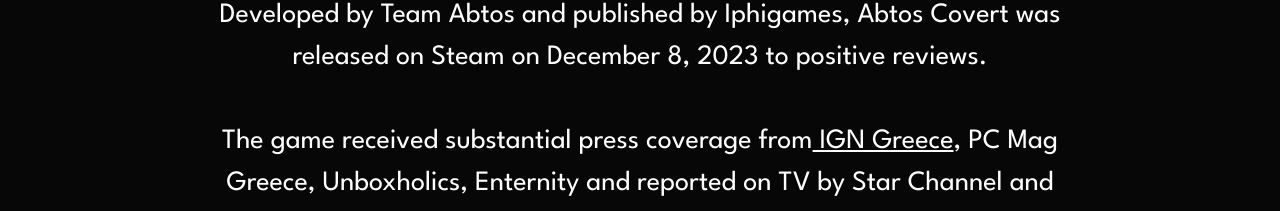
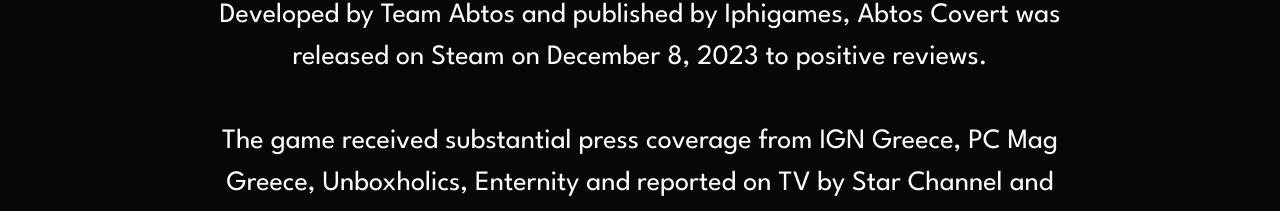
Before and after one commit to aemiliu5/aemiliu5.github.io, a Next.js app: page / in a window 1280 px wide. Shown: the part 3340-3551 px from the top of the page. Built offline with nearby package versions, Linux system fonts and the light colour scheme.

Commit message:
Removed underline from press

```diff
--- a/pages/index.js
+++ b/pages/index.js
@@ -78,7 +78,7 @@
 
 								<br /><br />Developed by Team Abtos and published by Iphigames, Abtos Covert was released on Steam on December 8, 2023 to positive reviews.
 								<br /><br />The game received substantial press coverage from
-								  <Link href={"https://gr.ign.com/abtos-covert/113879/review/abtos-covert-review"} className={"underline"}> IGN Greece</Link>,
+								  <Link href={"https://gr.ign.com/abtos-covert/113879/review/abtos-covert-review"}> IGN Greece</Link>,
 								  <Link href={"https://gr.pcmag.com/games-reviews/46247/abtos-covert-review"}> PC Mag Greece</Link>,
 								  <Link href={"https://unboxholics.com/news/gaming/109811-to-abtos-covert-einai-to-neo-horror-paichnidi-apo-ellines-developers-vinteo"}> Unboxholics</Link>,
 								  <Link href={"https://www.enternity.gr/Article/Games/News/kykloforise-to-elliniko-abtos-covert-videogame-trailer/85181.html"}> Enternity</Link> and reported on TV by
```
